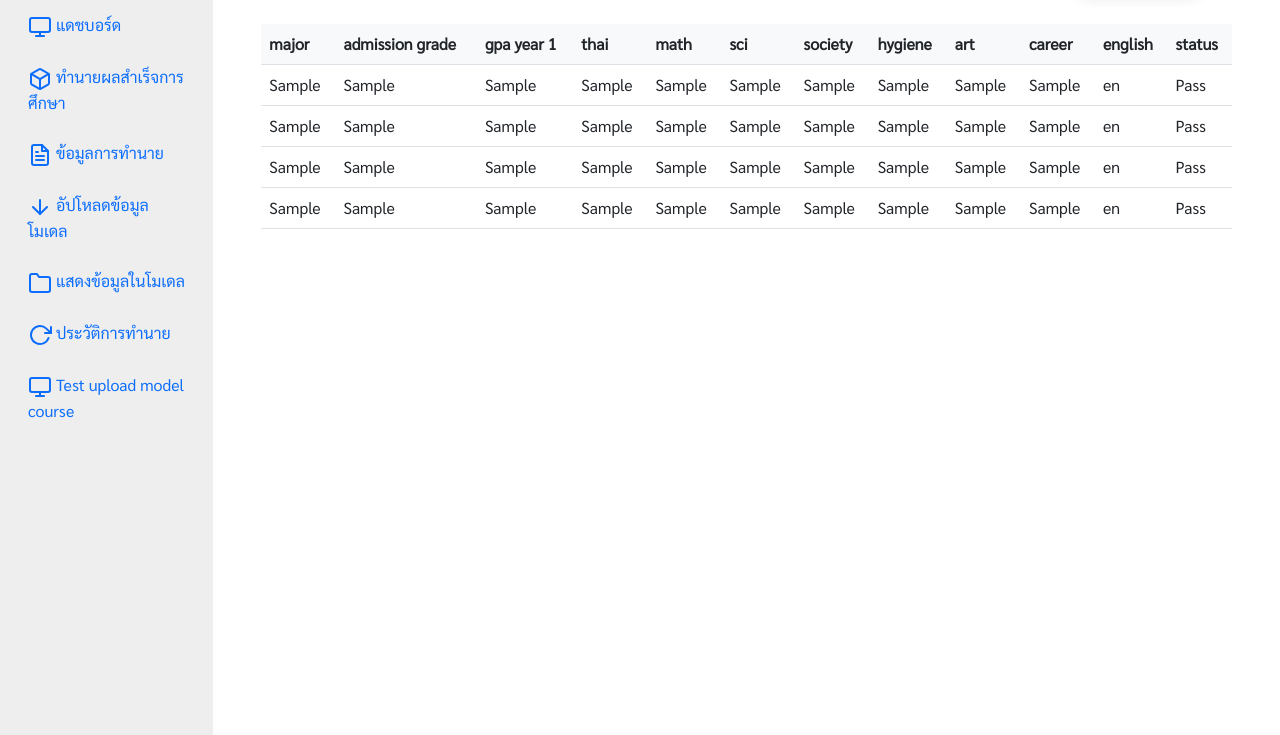
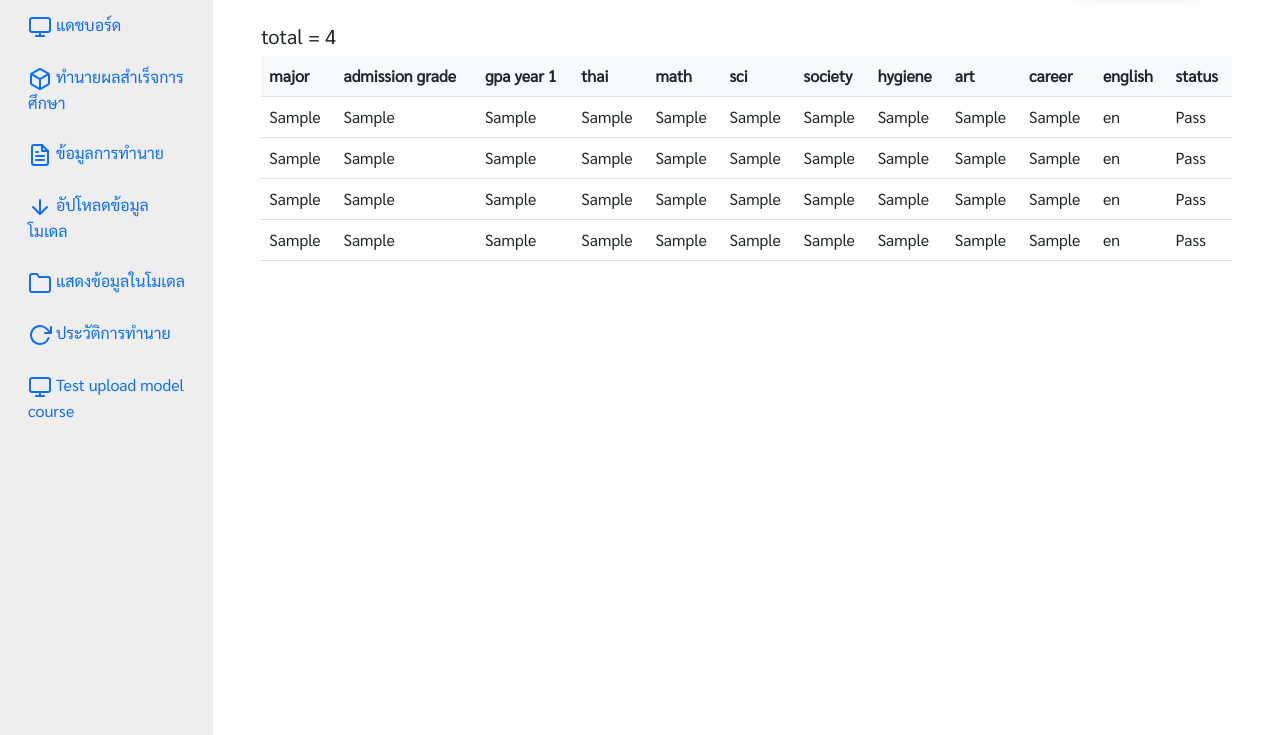
Before and after one commit to Noey10/final-project-II, a Django app: page /model/show_data_course in a window 1280 px wide. Shown: the part 66-801 px from the top of the page. Run offline with Django 4.2, Linux system fonts and the light colour scheme; a user stored in the database is signed in; tables that the repository leaves empty hold one stand-in row (values such as "Sample post"); some libraries are stand-ins or nearby versions.

Commit message:
update code upload data course

```diff
--- a/app_demo_model/templates/app_demo_model/show_data_course.html
+++ b/app_demo_model/templates/app_demo_model/show_data_course.html
@@ -8,6 +8,7 @@
     </button>
 
     <div class="container w-100">
+      <h5>total = {{ total }}</h5>
         <table class="table">
           <thead class="bg-light">
             <th scope="col">major</th>
--- a/app_demo_model/views.py
+++ b/app_demo_model/views.py
@@ -284,7 +284,10 @@ def show_data_course(request):
     bio = BIO.objects.all()
     chemi = CHEMI.objects.all()
 
+    total = dssi.count()+ict.count()+bio.count()+chemi.count()
+
     context = {
+        'total': total,
         'dssi': dssi,
         'ict': ict,
         'bio': bio,
```
